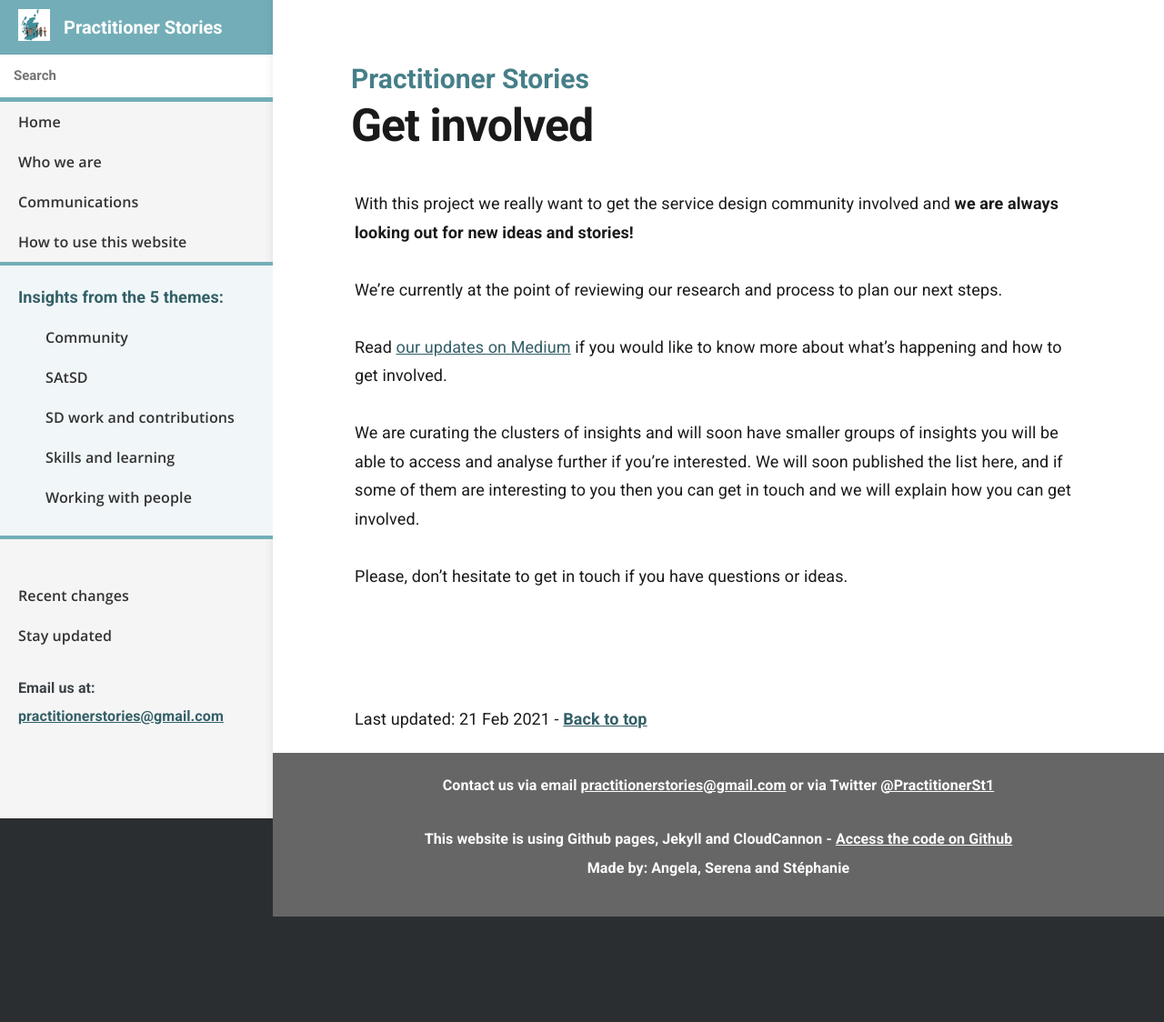
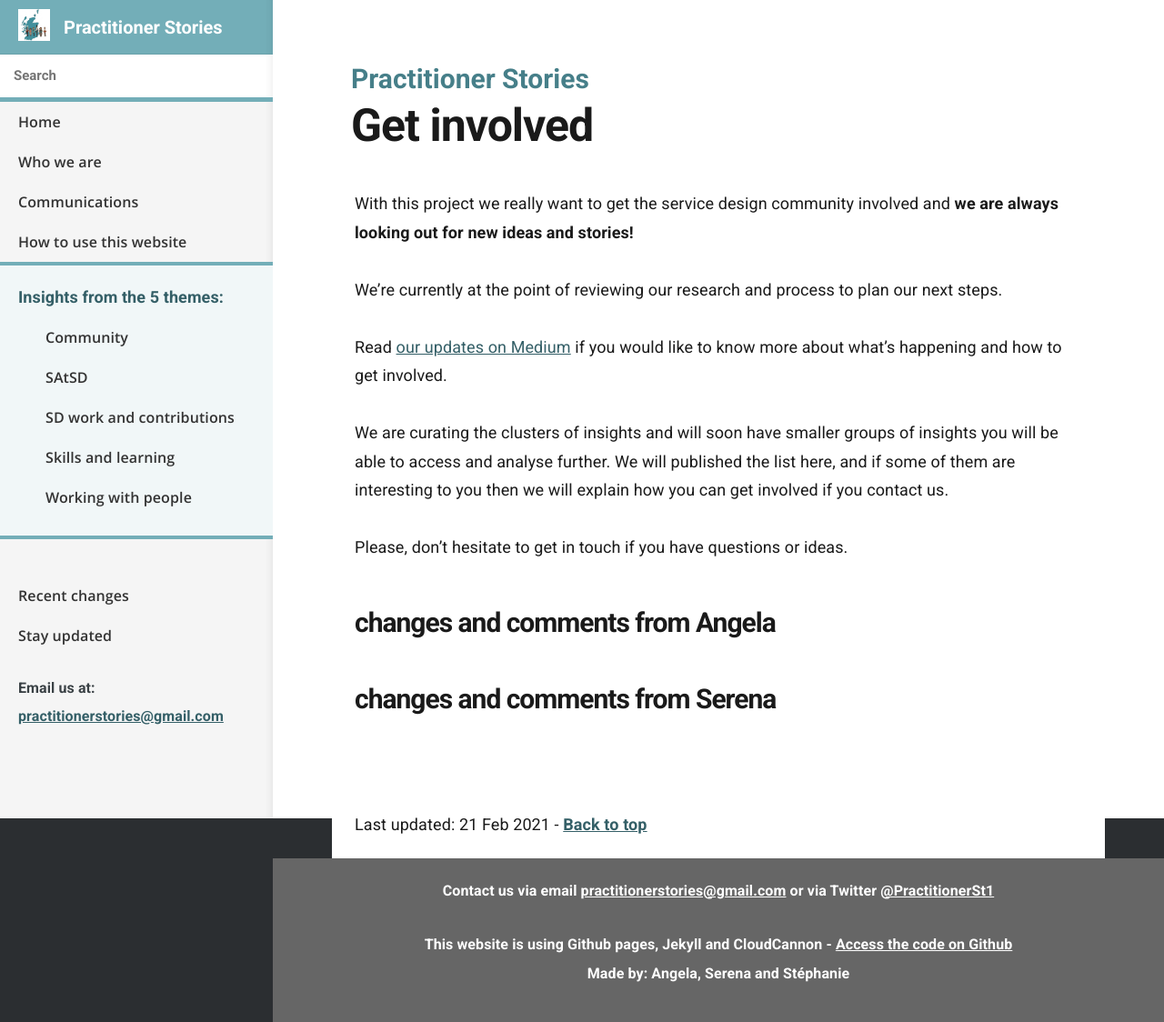
Before and after one commit to stephanie-K/practitioner-stories, a Jekyll site: the page built from templates/get-involved.md, in a window 1280 px wide. Shown: the whole page at 91% size. Built offline with Jekyll 4.4.1, drawn with Linux system fonts in a browser that asks for light colours; before the commit the page ends 1008 px from its top, so only the background shows below that.

Commit message:
add areas for commenting for Angela and Serena

```diff
--- a/templates/get-involved.md
+++ b/templates/get-involved.md
@@ -9,12 +9,24 @@
 
 <p>Read <a href="https://practitionerstories.medium.com/" target="_blank">our updates on Medium</a> if you would like to know more about what’s happening and how to get involved.</p>
 
-We are curating the clusters of insights and will soon have smaller groups of insights you will be able to access and analyse further if you're interested. We will soon published the list here, and if some of them are interesting to you then you can get in touch and we will explain how you can get involved.
+We are curating the clusters of insights and will soon have smaller groups of insights you will be able to access and analyse further. We will published the list here, and if some of them are interesting to you then we will explain how you can get involved if you contact us.
 
 
 Please, don’t hesitate to get in touch if you have questions or ideas.
 
 
+
+## changes and comments from Angela
+
+
+
+
+
+## changes and comments from Serena
+
+
+
+
+
 <br><br>
-
 <div>Last updated: {{site.time | date_to_string}} - <a href="#"><strong>Back to top</strong></a></div>
```
